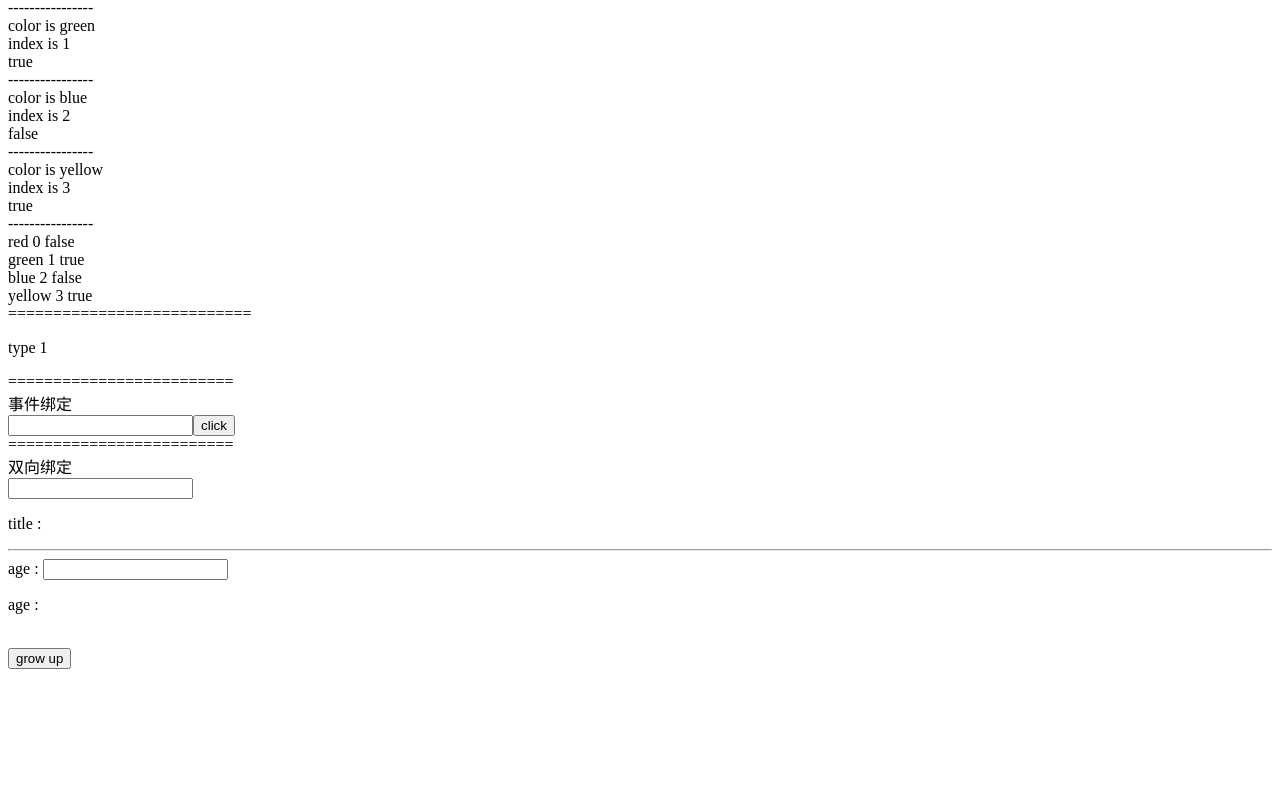
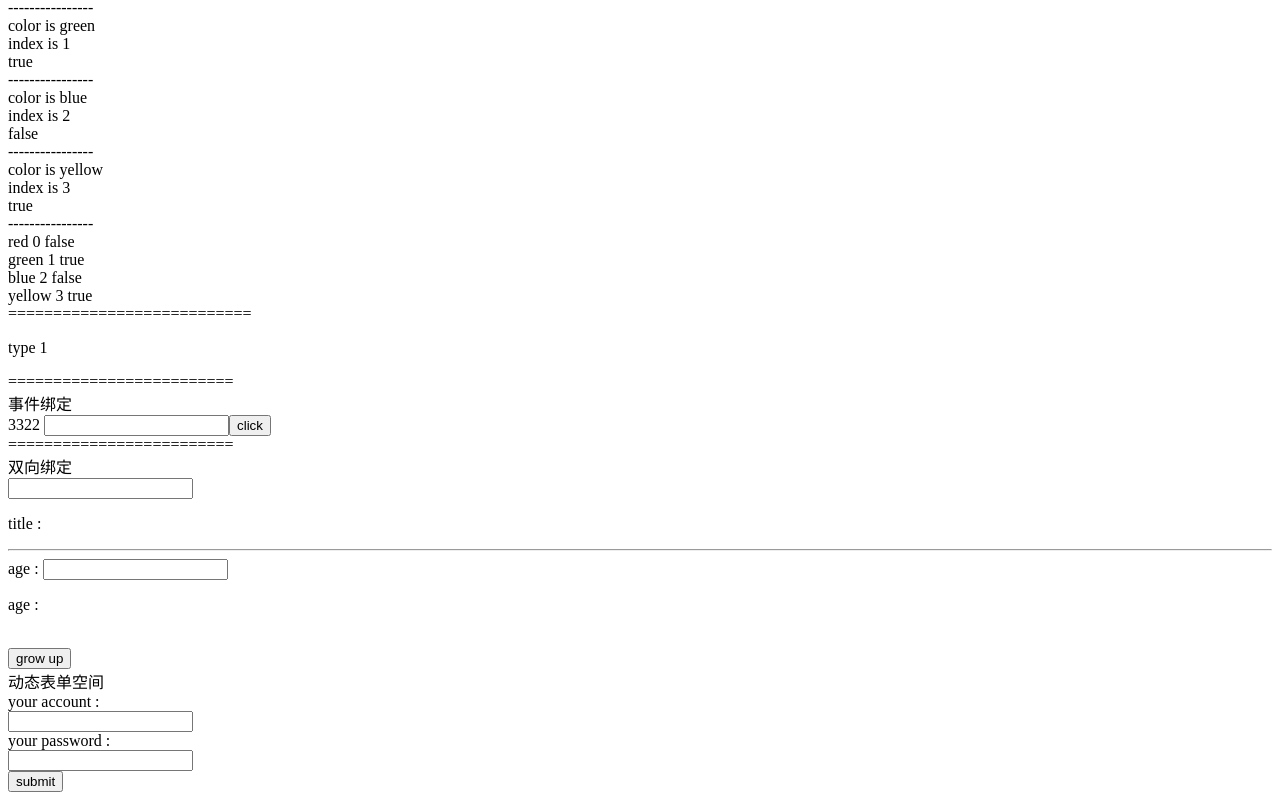
Before and after one commit to little-cat-sweet/AngularStudy, an Angular app: page / in a window 1280 px wide. Shown: the part 644-1444 px from the top of the page. Before the commit the page ends 1321 px from the top, so only its background shows below. Built offline with nearby package versions, Linux system fonts and the light colour scheme.

Commit message:
add 动态表单空间

```diff
--- a/src/app/hello/hello.component.html
+++ b/src/app/hello/hello.component.html
@@ -58,7 +58,7 @@
   </p>
 </div>
 =========================<br>
-事件绑定<br>
+事件绑定<br>3322
 <input type="text" (input)="inputChange($event)">
 <button (click)="alertContent($event)">click</button>
 <br>
@@ -73,3 +73,17 @@ age : <input type="text" [formControl]="age">
 <p>age : {{age.value}}</p>
 <br>
 <button (click)="ageChange()">grow up</button>
+<br>
+动态表单空间
+<form [formGroup]="loginInput">
+  <label>
+    your account :<br>
+    <input type="text" formControlName="name">
+  </label>
+  <br>
+  <label>
+    your password :<br>
+    <input type="text" formControlName="password">
+  </label><br>
+  <button (click)="submit()" >submit</button>
+</form>
--- a/src/app/hello/hello.component.ts
+++ b/src/app/hello/hello.component.ts
@@ -1,5 +1,5 @@
-import { Component, OnInit } from '@angular/core';
-import {FormControl, FormsModule} from "@angular/forms";
+import {Component, OnInit} from '@angular/core';
+import {FormControl, FormGroup} from "@angular/forms";
 
 @Component({
   selector: 'app-hello',
@@ -23,7 +23,15 @@ export class HelloComponent implements OnInit {
   constructor() {
 
   }
+  loginInput : FormGroup = new FormGroup({
+    name : new FormControl(""),
+    password : new FormControl("")
+  })
 
+  submit() : void{
+    console.log("your account is " + this.loginInput.value.name)
+    console.log("your password is " + this.loginInput.value.password)
+  }
   ngOnInit(): void {
 
   }
```
